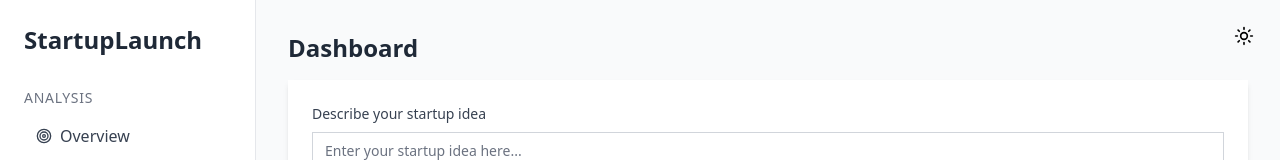
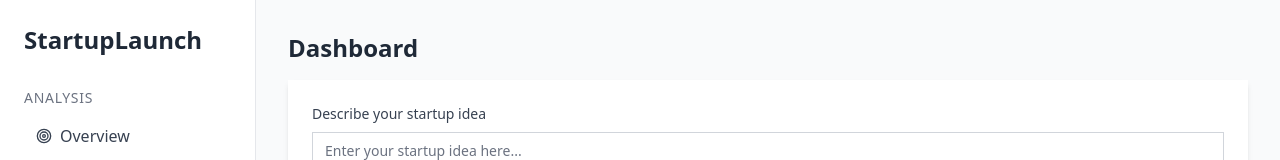
Before and after one commit to atharvarakshak/IdeaLab, a React (Vite) app in the folder client/: page / in a window 1280 px wide. Shown: the top 160 px of the page. Built offline with nearby package versions, Linux system fonts and the light colour scheme.

Commit message:
made changes to UI as discussed earlier

```diff
--- a/client/src/App.jsx
+++ b/client/src/App.jsx
@@ -379,7 +379,7 @@ export default function CombinedDashboard() {
   );
 
   return (
-    <ThemeProvider>
+    <ThemeProvider defaultTheme="light">
       <div className="flex min-h-screen bg-gray-50 dark:bg-gray-950">
         {/* Sidebar */}
         <div className="w-64 h-screen bg-white dark:bg-gray-900 border-r border-gray-200 dark:border-gray-800 fixed left-0 top-0 overflow-y-auto">
@@ -458,7 +458,7 @@ export default function CombinedDashboard() {
                 <h2 className="text-2xl font-bold text-gray-800 dark:text-white">
                   Dashboard
                 </h2>
-                <ThemeToggle />
+
               </div>
               <Card className="bg-white dark:bg-gray-800 border-0 backdrop-blur-lg">
                 <CardContent className="pt-6">
```
